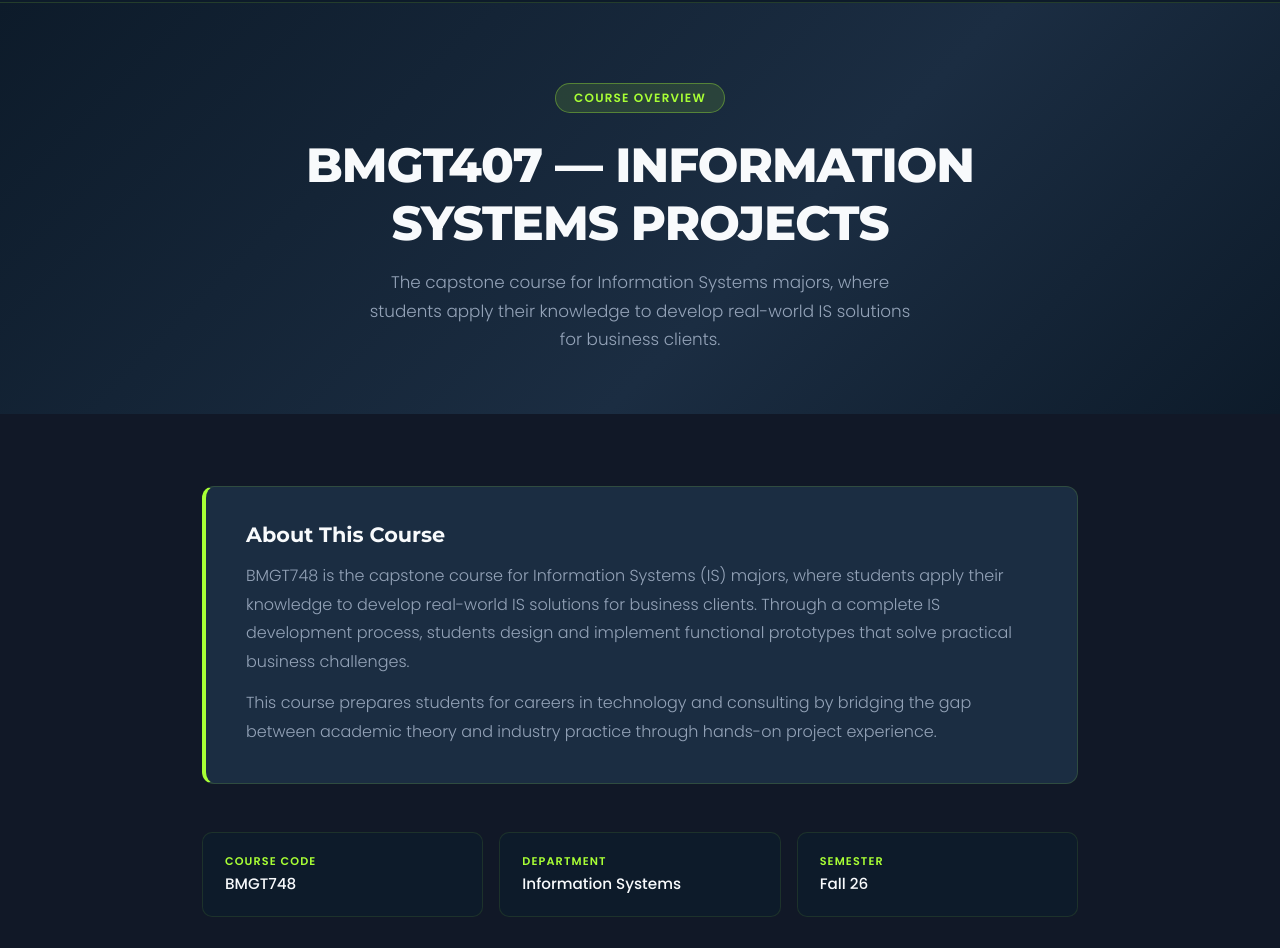
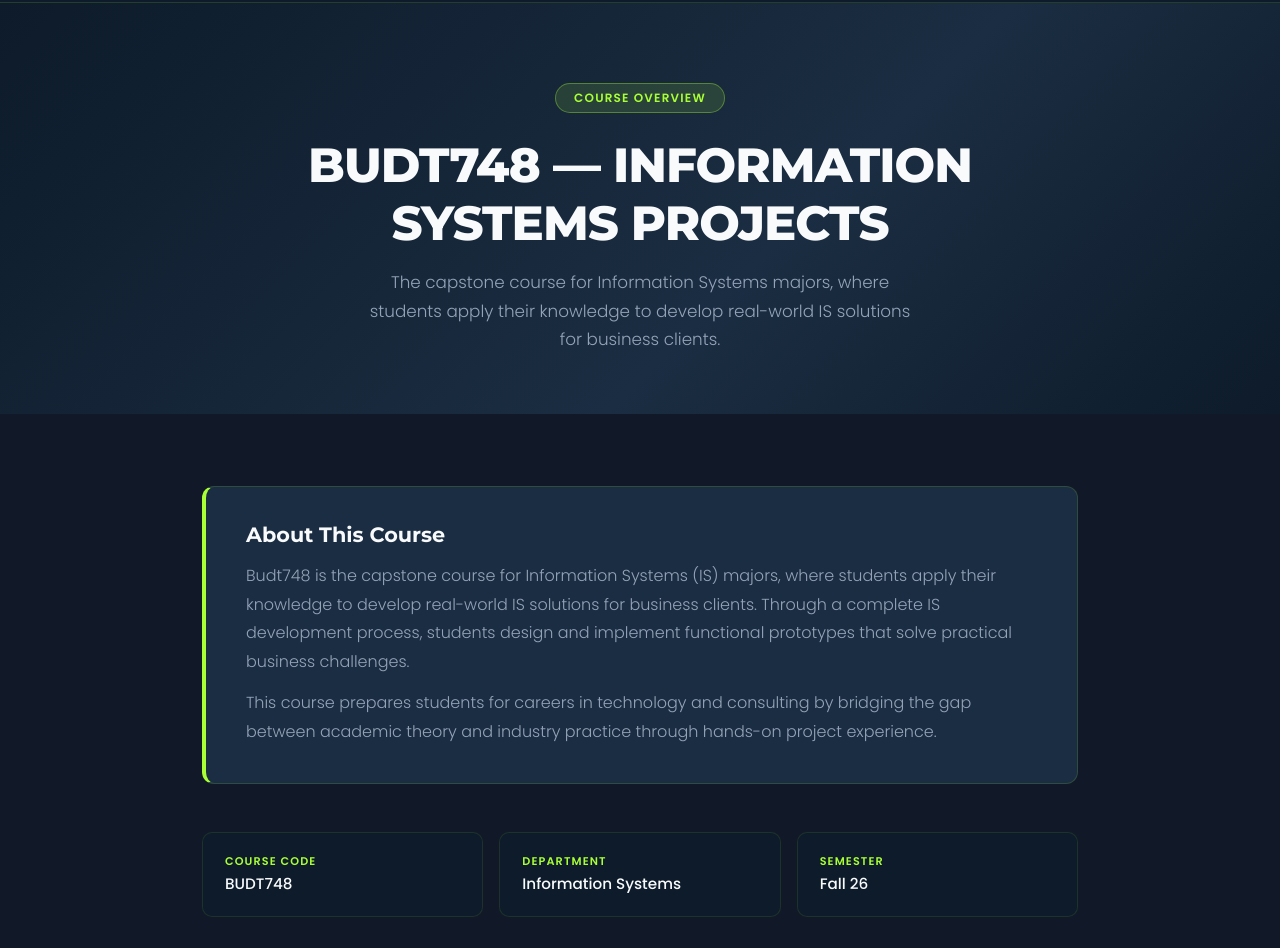
Before and after one commit to VenkataVarshiniC/DEMO, a plain HTML site: page about.html in a window 1280 px wide. Shown: the part 60-1008 px from the top of the page. Drawn offline with nearby package versions, Linux system fonts and the light colour scheme.

Commit message:
Update course code from BMGT748 to BUDT748

```diff
--- a/about.html
+++ b/about.html
@@ -30,7 +30,7 @@
   <!-- Hero -->
   <section class="hero-inner">
     <div class="badge-chip">Course Overview</div>
-    <h1>BMGT407 — INFORMATION<br />SYSTEMS PROJECTS</h1>
+    <h1>BUDT748 — INFORMATION<br />SYSTEMS PROJECTS</h1>
     <p>
       The capstone course for Information Systems majors, where students apply their knowledge
       to develop real-world IS solutions for business clients.
@@ -45,7 +45,7 @@
       <div class="course-block">
         <h4>About This Course</h4>
         <p>
-          BMGT748 is the capstone course for Information Systems (IS) majors, where students apply
+          Budt748 is the capstone course for Information Systems (IS) majors, where students apply
           their knowledge to develop real-world IS solutions for business clients. Through a complete
           IS development process, students design and implement functional prototypes that solve
           practical business challenges.
@@ -61,7 +61,7 @@
         <div class="col-6 col-md-4">
           <div class="detail-card">
             <div class="detail-label">Course Code</div>
-            <div class="detail-value">BMGT748</div>
+            <div class="detail-value">BUDT748</div>
           </div>
         </div>
         <div class="col-6 col-md-4">
```
